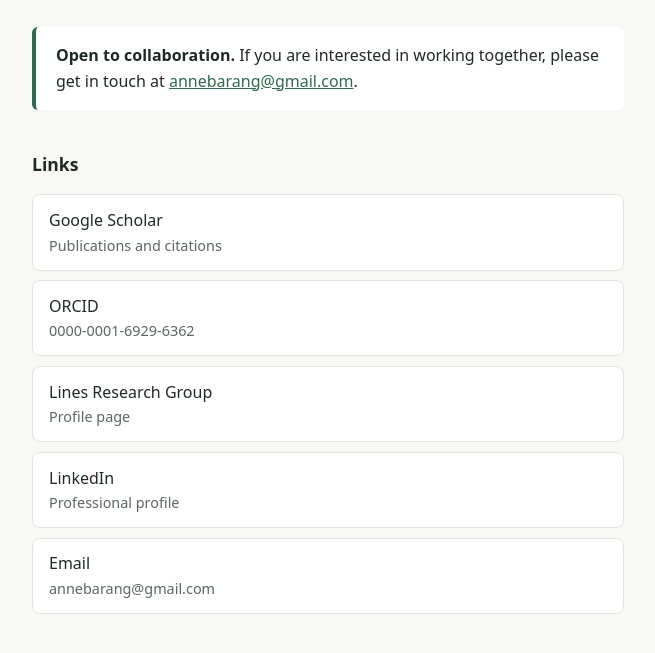
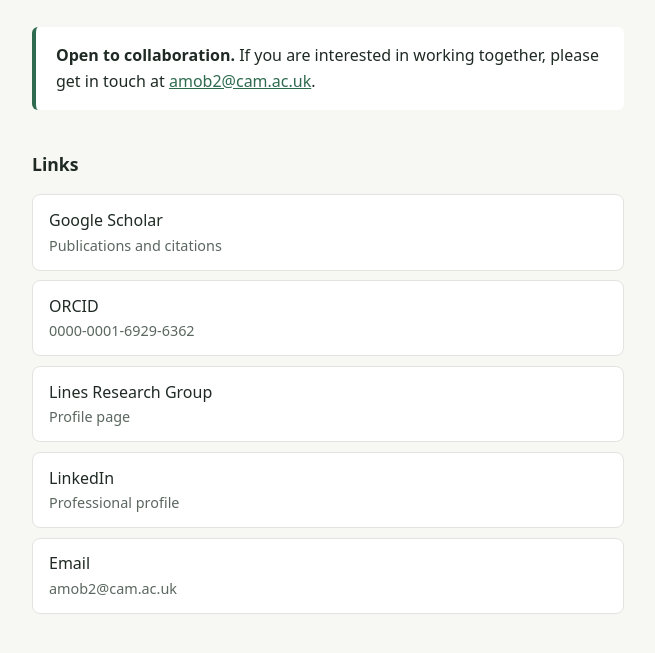
Before and after one commit to annebaranger/annebaranger.github.io, a plain HTML site: page index.html in a window 1280 px wide. Shown: the part 377-1030 px from the top of the page, without its empty margins (312-967 px from the left). Drawn offline with Linux system fonts and the light colour scheme.

Commit message:
Use Cambridge email and hide it from spam bots

```diff
--- a/index.html
+++ b/index.html
@@ -83,7 +83,7 @@
 
     <div class="collab">
       <p><strong>Open to collaboration.</strong> If you are interested in working together, please
-      get in touch at <a href="mailto:annebarang@gmail.com">annebarang@gmail.com</a>.</p>
+      get in touch at <span class="email">amob2 (at) cam.ac.uk</span>.</p>
     </div>
 
     <h2>Links</h2>
@@ -92,8 +92,18 @@
       <li><a class="link" href="https://orcid.org/0000-0001-6929-6362">ORCID<span>0000-0001-6929-6362</span></a></li>
       <li><a class="link" href="https://www.linesresearchgroup.com/dr-anne-baranger/">Lines Research Group<span>Profile page</span></a></li>
       <li><a class="link" href="https://www.linkedin.com/in/anne-baranger-787765134/">LinkedIn<span>Professional profile</span></a></li>
-      <li><a class="link" href="mailto:annebarang@gmail.com">Email<span>annebarang@gmail.com</span></a></li>
+      <li class="email-link"><div class="link">Email<span>amob2 (at) cam.ac.uk</span></div></li>
     </ul>
   </main>
+  <script>
+    // Build the address in the browser so it isn't written in the HTML for spam bots.
+    const address = ["amob2", "cam.ac.uk"].join("@");
+    document.querySelectorAll(".email").forEach((el) => {
+      el.innerHTML = '<a href="mailto:' + address + '">' + address + "</a>";
+    });
+    document.querySelectorAll(".email-link").forEach((el) => {
+      el.innerHTML = '<a class="link" href="mailto:' + address + '">Email<span>' + address + "</span></a>";
+    });
+  </script>
 </body>
 </html>
```
